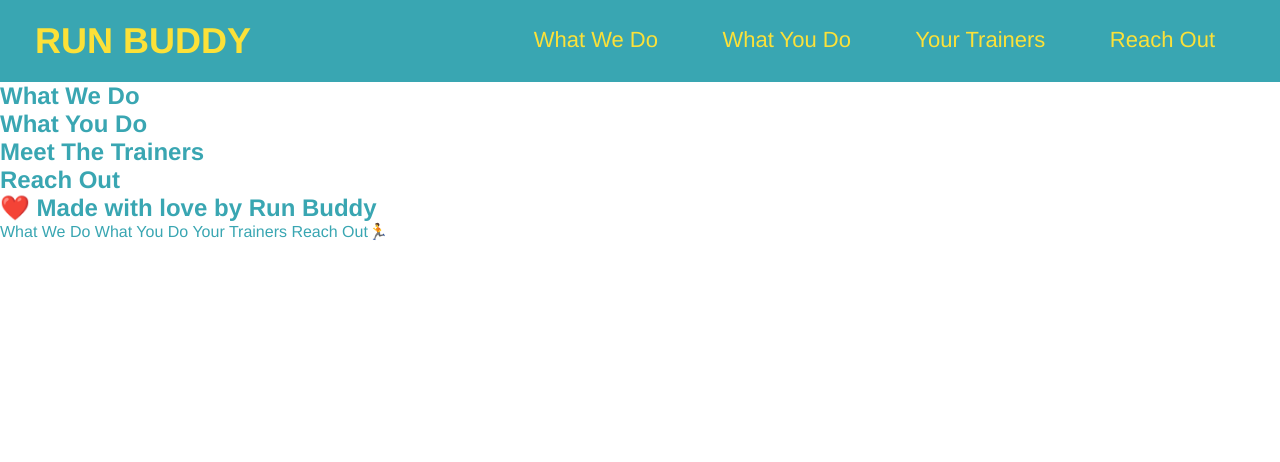
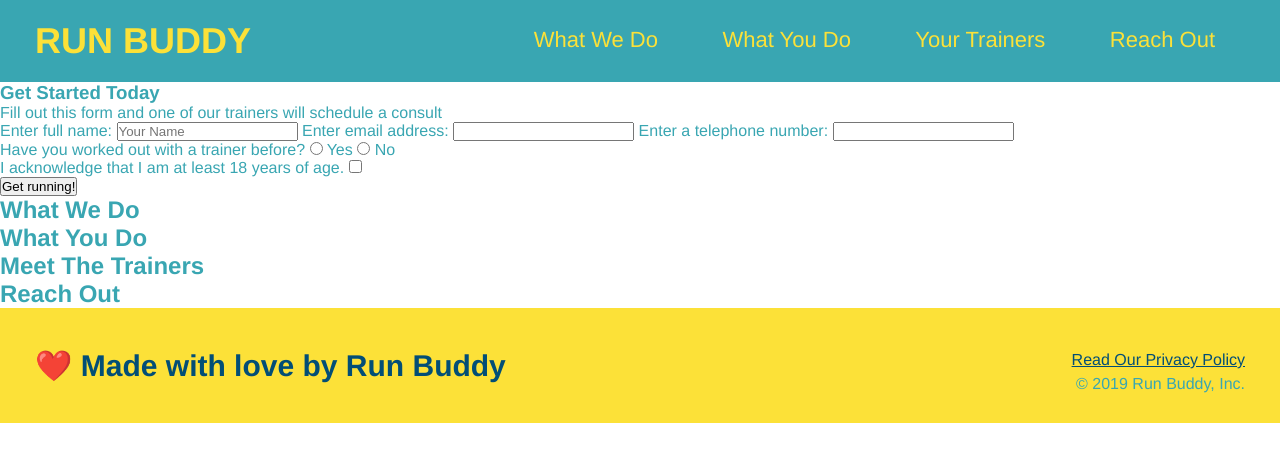
Before and after one commit to ysasarabia/run-buddy, a plain HTML site: page index.html in a window 1280 px wide. Drawn offline with Linux system fonts and the light colour scheme.

Commit message:
created hero

```diff
--- a/assets/css/style.css
+++ b/assets/css/style.css
@@ -1,6 +1,7 @@
 *{
     margin: 0;
     padding: 0;
+    box-sizing: border-box;
 }
 
 body {
@@ -37,3 +38,22 @@ header nav ul li a {
     font-weight: lighter;
     font-size: 22px;
 }
+footer {
+    background: #fce138;
+    width: 100%;
+    padding: 40px 35px;
+}
+footer h2 {
+    display: inline;
+    color: #024e76;
+    font-size: 30px;
+    margin: 0;
+}
+footer div {
+    float: right;
+    line-height: 1.5;
+    text-align: right;
+}
+footer a {
+    color: #024e76;
+}
--- a/index.html
+++ b/index.html
@@ -31,10 +31,40 @@
     </ul>
         </nav>
     </header>
+    <!-- hero section-->
+    <section>
+        <div>
+            <h3>Get Started Today</h3>
+            <p>Fill out this form and one of our trainers will schedule a consult</p>
+            <!-- Add form element -->
+            <form>
+                <label for="name">Enter full name:</label>
+                <input type="text" placeholder="Your Name" name="name" id="name" />
+                <label for="email">Enter email address:</label>
+                <input type="email" placerholder="Email Address" name="email" id="email" />
+                <label for="phone">Enter a telephone number:</label>
+                <input type="tel" placerholder="Phone Number" name="phone" id="phone"/>
+                <p>
+                    Have you worked out with a trainer before?
+                    <input type="radio" name="trainer-confirm" id="trainer-yes" />
+                    <label for="tainer-yes">Yes</label>
+                    <input type="radio" name="trainer-confirm" id="trainer-no" />
+                    <label for="trainer-no">No</label>
+                </p>
+                <p>
+                    <label for="checkbox" >
+                        I acknowledge that I am at least 18 years of age.
+                    </label>
+                    <input type="checkbox" name="age-confirm" id="checkbox" />
+                </p>
+                <button type="sumbit">
+                    Get running!
+                </button>
+            </form>
+        </div>
+    </section>
+    <!-- end hero -->
 
-    <!-- hero/jumbotron -->
-    <section>
-    </section>
 
     <!-- "what we do" section-->
     <section>
@@ -60,8 +90,12 @@
     <!-- footer -->
     <footer>
         <h2> ❤️ Made with love by Run Buddy</h2>
+        <div>
+            <a href="#">Read Our Privacy Policy</a><br />
+            &copy; 2019 Run Buddy, Inc.
+        </div>
     </footer>
 
-        What We Do What You Do Your Trainers Reach Out🏃
+
     </body>
 </html>
```
